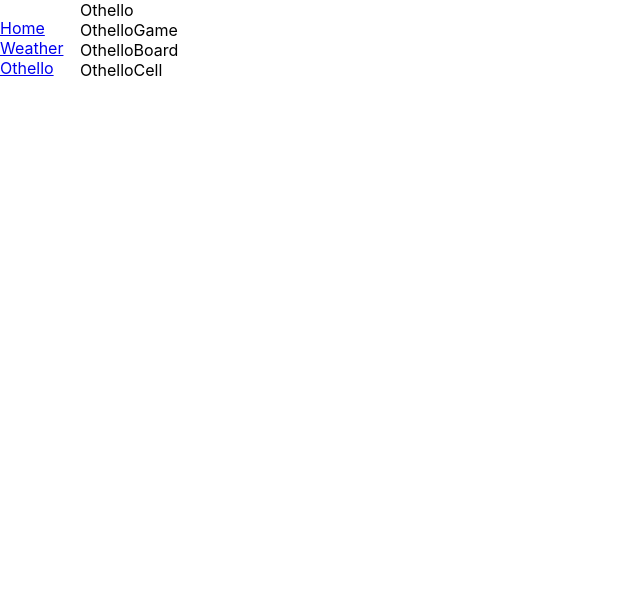
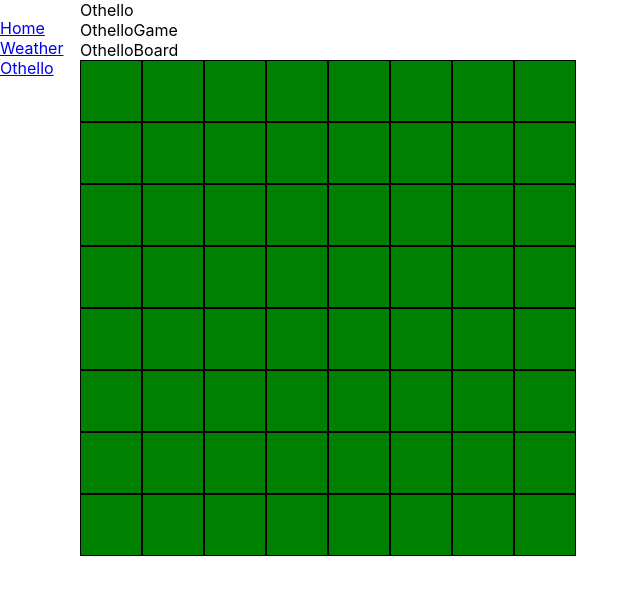
Before and after one commit to ClarenceLuk/clarenceluk.github.io, a React (Create React App) app: page /othello in a window 1280 px wide. Shown: the top 594 px of the page, without its empty margins (0-640 px from the left). Built offline with nearby package versions, Linux system fonts and the light colour scheme.

Commit message:
Have basic board and functions to add peices to board

```diff
--- a/src/Applets/OthelloComponents/OthelloBoard.js
+++ b/src/Applets/OthelloComponents/OthelloBoard.js
@@ -1,13 +1,40 @@
-import React from 'react';
+import { TableRow } from '@material-ui/core';
+import React, { useState } from 'react';
 import OthelloCell from './OthelloCell';
+import { makeStyles } from '@material-ui/core';
 
-const OthelloBoard = () => {
+const useStyles = makeStyles((theme) => {
+    return ({
+        boardRow: {
+            display: 'flex',
+            flexDirection: 'row',
+        },
+        boardCol: {
 
+        },
+    })
+})
+
+const OthelloBoard = (props) => {
+    const defaultSize = 8
+    const [boardDimension, setBoardDimension] = useState(defaultSize)
+    const board = new Array(boardDimension).fill(new Array(boardDimension).fill(-1))
+    // console.log(props)
+
+    const classes = useStyles()
 
     return (
         <div>
             OthelloBoard
-            <OthelloCell/>
+            {board.map((row) => (
+                <div className={classes.boardRow}>
+                    {row.map((col) => (
+                        <OthelloCell key={[row,col]} props={props.props}/>
+                    ))}
+                </div>
+                )
+
+            )}
         </div>
     )
 }
--- a/src/Applets/OthelloComponents/OthelloCell.js
+++ b/src/Applets/OthelloComponents/OthelloCell.js
@@ -1,10 +1,47 @@
-import React from 'react';
+import React, { useEffect, useState } from 'react';
+import { makeStyles } from '@material-ui/core';
 
-const OthelloCell = () => {
+const useStyles = makeStyles((theme) => {
+    return ({
+        cell: {
+            padding: '5px',
+            border: '1px solid black',
+            background: 'green',
+            height: '50px',
+            width: '50px',
+        },
+        whitePiece: {
+            borderRadius: '25px',
+            height: '50px',
+            width: '50px',
+            background: 'white',
+        },
+        blackPiece: {
+            borderRadius: '25px',
+            height: '50px',
+            width: '50px',
+            background: 'black',
+        },
+    })
+})
 
+const OthelloCell = (props) => {
+    const [cellColor, setCellColor] = useState(-1)
+    const classes = useStyles();
+    console.log(props.props.player)
+
+    const onClickEvent = () => {
+        console.log("clicked!")
+        if (cellColor == -1) {
+            setCellColor(props.props.player)
+            props.props.setPlayer(player => player == 1 ? 0 : 1)
+        }
+    }
 
     return (
-        <div>OthelloCell</div>
+        <div className={ classes.cell } onClick={() => onClickEvent()}>
+            <div className={ cellColor == 0 ? classes.blackPiece : cellColor == 1 ? classes.whitePiece : null }></div>
+        </div>
     )
 }
 
--- a/src/Applets/OthelloComponents/OthelloGame.js
+++ b/src/Applets/OthelloComponents/OthelloGame.js
@@ -1,12 +1,14 @@
-import React from 'react';
+import React, { useEffect, useState } from 'react';
 import OthelloBoard from './OthelloBoard';
 
 const OthelloGame = () => {
+    const [player, setPlayer] = useState(1)
+
 
 
     return (
         <div>OthelloGame
-            <OthelloBoard/>
+            <OthelloBoard props={{player, setPlayer}}/>
         </div>
     )
 }
```
